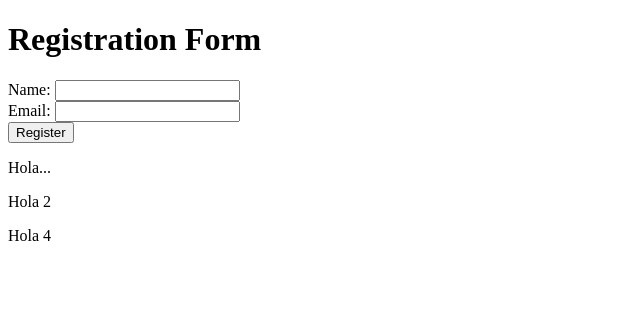
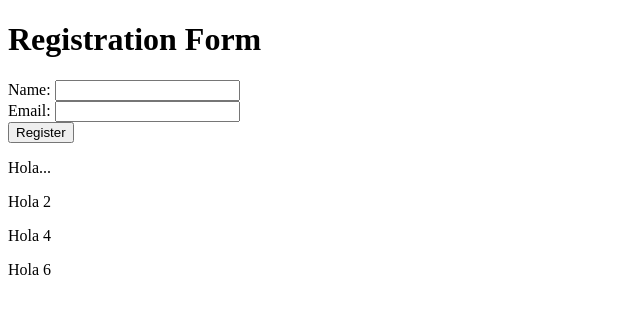
Before and after one commit to jassari/githubactions, a plain HTML site: page index.html in a window 1280 px wide. Shown: the full height of the page, 0-640 px from the left. Drawn offline with Linux system fonts and the light colour scheme.

Commit message:
Added hola 6

```diff
--- a/index.html
+++ b/index.html
@@ -20,5 +20,6 @@
     <p>Hola...</p>
     <p>Hola 2</p>
     <p>Hola 4</p>
+    <p>Hola 6</p>
 </body>
 </html>
```
